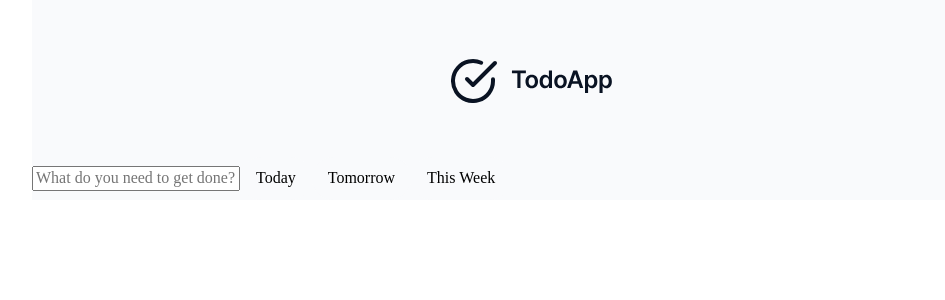
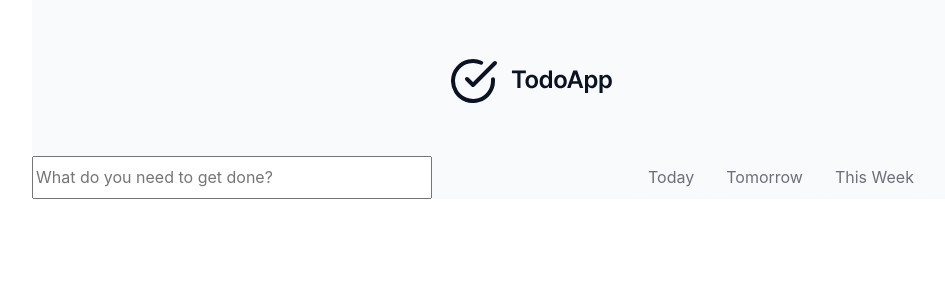
Before and after one commit to djsaun/Todo-Application, a React (Create React App) app: page / in a window 1280 px wide. Shown: the top 300 px of the page, without its empty margins (108-1053 px from the left). Built offline with nearby package versions, Linux system fonts and the light colour scheme.

Commit message:
Update form button hover and active styles; Add Inter Google font to the site

```diff
--- a/package.json
+++ b/package.json
@@ -34,6 +34,7 @@
     ]
   },
   "devDependencies": {
+    "polished": "^3.6.5",
     "styled-components": "^5.1.1"
   }
 }
--- a/src/components/App.js
+++ b/src/components/App.js
@@ -60,13 +60,6 @@ const AppDiv = styled.div`
   margin: 0 auto;
   background: ${props => props.theme.givelifyTheme.colors.grayBackground};
   max-width: 1000px;
-
-  * {
-      box-sizing: border-box;
-      -webkit-font-smoothing: antialiased;
-      -moz-osx-font-smoothing: grayscale;
-      -webkit-tap-highlight-color: transparent;
-  }
 `;
 
 const Header = styled.header`
--- a/src/components/TodoForm.js
+++ b/src/components/TodoForm.js
@@ -1,5 +1,6 @@
 import React, {useState, useEffect} from 'react';
 import styled from 'styled-components';
+import { rgba } from 'polished';
 
 const TodoForm = props => {
   const [text, setText] = useState('');
@@ -23,36 +24,41 @@ const TodoForm = props => {
 
   return (
     <FormContainer>
-      <FormInput value={text} onChange={e => setText(e.target.value)} placeholder="What do you need to get done?" />
+      <FormInput value={text} selectedCategory={category} onChange={e => setText(e.target.value)} placeholder="What do you need to get done?" />
 
-      {/* Loop through all filtered categories and display them as buttons;
+      <div>
+        {/* Loop through all filtered categories and display them as buttons;
           Set the category for the todo item on button click
           If the current category button is clicked again, set the category to the default no_date
-      */}
-      {filteredCategories && filteredCategoryList.map(cat => <Button key={cat.id} id={cat.id} onClick={() => category !== cat.id ? setCategory(cat.id) : setCategory('no_date')}>{cat.title}</Button>)}
+        */}
+        {filteredCategories && filteredCategoryList.map(cat => <Button key={cat.id} id={cat.id} className={category === cat.id ? 'active' : ''} onClick={() => category !== cat.id ? setCategory(cat.id) : setCategory('no_date')}>{cat.title}</Button>)}
+      </div>
+
     </FormContainer>
   )
 };
 
 const FormContainer = styled.div`
-  /* background: red; */
+  display: grid;
+  grid-template-columns: repeat(2, 1fr);
+  grid-gap: 200px;
 `;
 
 const FormInput = styled.input`
-  /* background: green; */
-`;
+  caret-color: ${ props => props.theme.givelifyTheme.colors.categories[props.selectedCategory]};`;
 
 const Button = styled.button`
   padding: 12px 16px;
+  color: ${props => props.theme.givelifyTheme.colors.gray700};
   background: ${props => props.theme.givelifyTheme.colors.grayBackground};
   border: none;
   border-radius: 100px;
   cursor: pointer;
   transition: all .3s ease;
 
-  &:hover, &:active, &:focus {
+  &.active, &:hover, &:active, &:focus {
     color: ${props => props.theme.givelifyTheme.colors.categories[props.id]};
-    background: ${props => props.theme.givelifyTheme.colors.categories[props.id]};
+    background: ${props => rgba(props.theme.givelifyTheme.colors.categories[props.id], .1)};
   }
 `;
 
--- a/src/index.js
+++ b/src/index.js
@@ -1,10 +1,24 @@
 import React from 'react';
 import ReactDOM from 'react-dom';
+import { createGlobalStyle } from 'styled-components';
 import App from './components/App';
 import * as serviceWorker from './serviceWorker';
 
+const GlobalStyle = createGlobalStyle `
+  @import url('https://fonts.googleapis.com/css2?family=Inter:wght@400;600&display=swap');
+
+  body {
+    box-sizing: border-box;
+    font-family: 'Inter', sans-serif;
+    -webkit-font-smoothing: antialiased;
+    -moz-osx-font-smoothing: grayscale;
+    -webkit-tap-highlight-color: transparent;
+  }
+`
+
 ReactDOM.render(
   <React.StrictMode>
+    <GlobalStyle />
     <App />
   </React.StrictMode>,
   document.getElementById('root')
```
Also changed, not shown: 1 other file (tests, documents, lock files or other folders).
